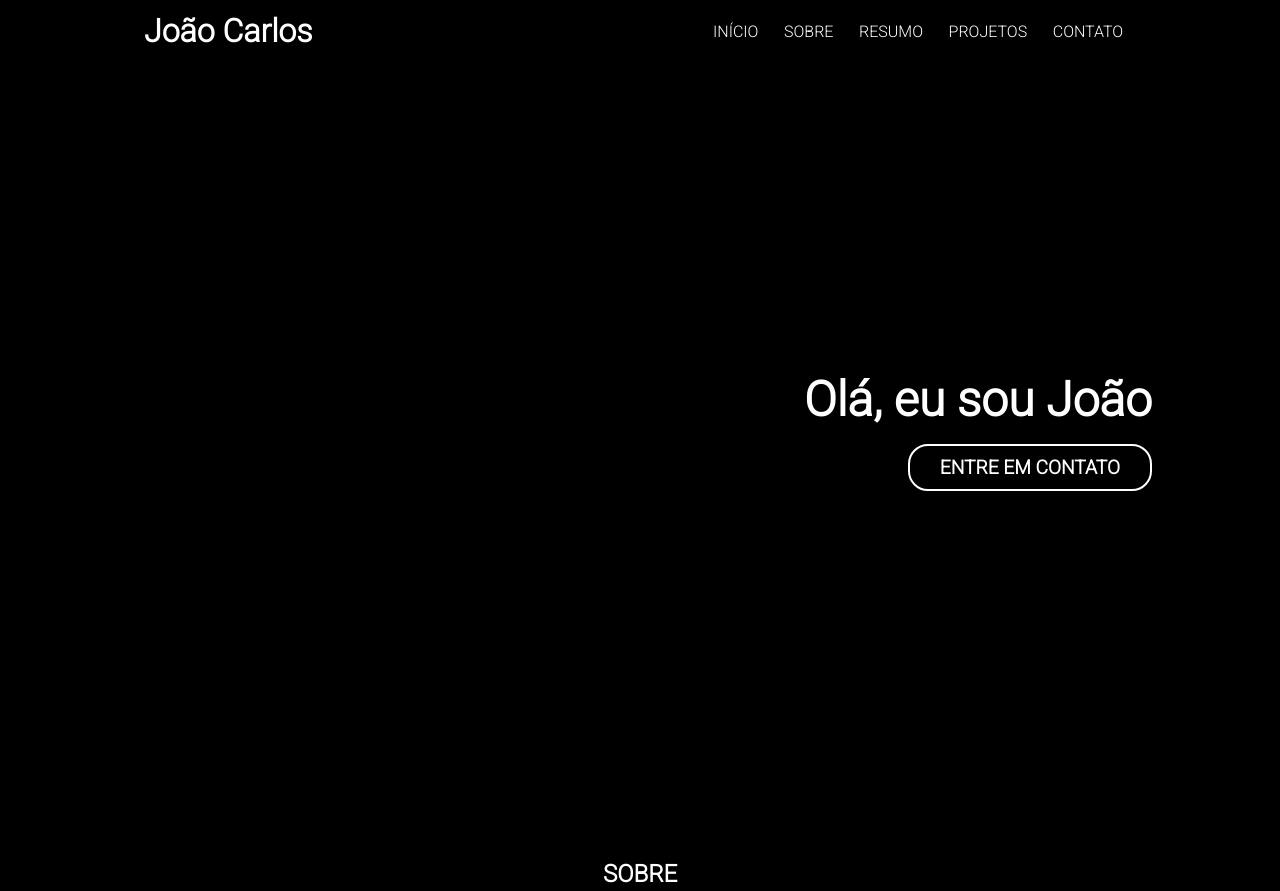
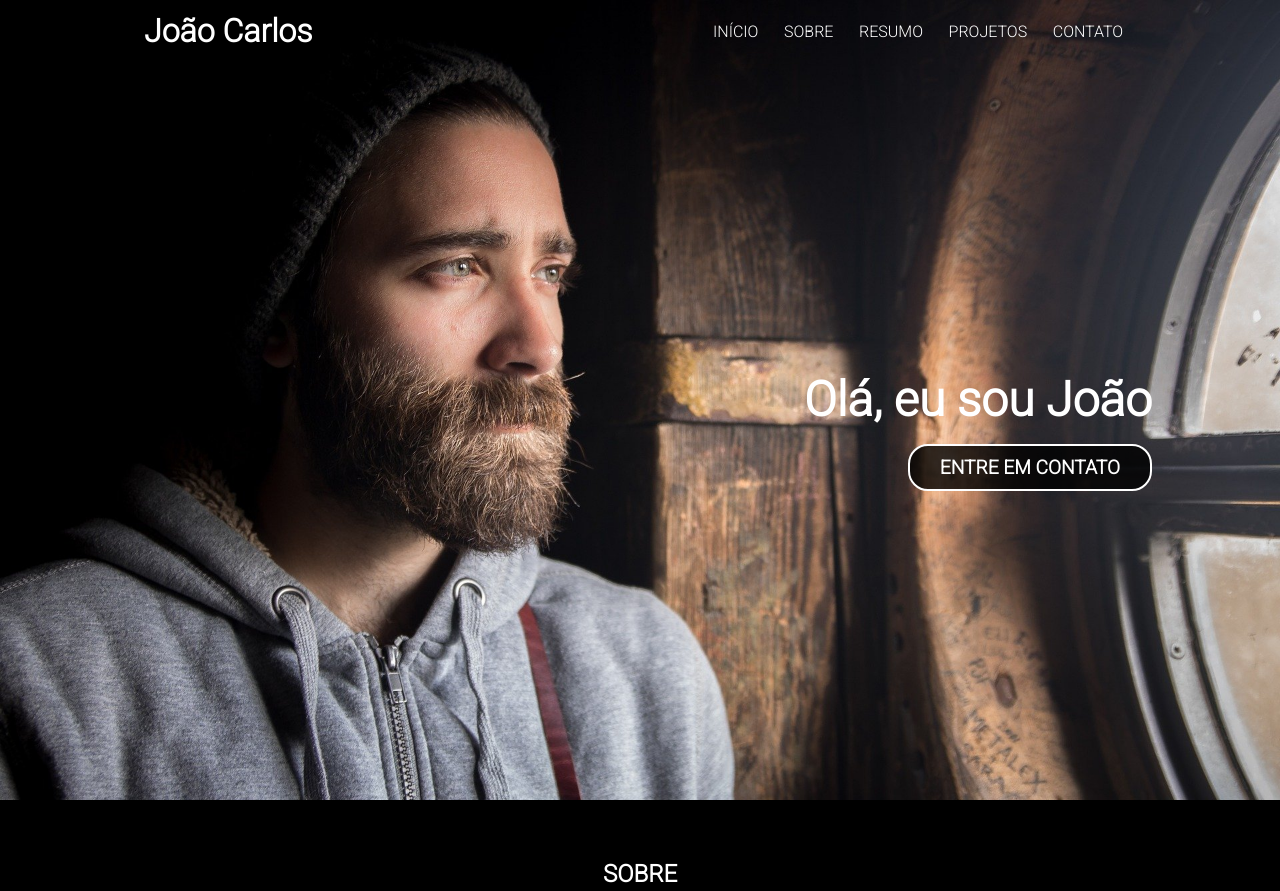
Before and after one commit to willianmarquess/templateportfolio, a plain HTML site: page index.html in a window 1280 px wide. Shown: the top 891 px of the page. Drawn offline with Linux system fonts and the light colour scheme; the site is published under a folder, as on GitHub Pages, so addresses that start at the root find nothing.

Commit message:
Update estilo.css

```diff
--- a/css/estilo.css
+++ b/css/estilo.css
@@ -14,7 +14,7 @@ body{
 #inicio{
     height: 100vh;
     width: 100%;
-    background-image: url('/img/joaozinho.jpg');
+    background-image: url('../img/joaozinho.jpg');
     background-size: cover;
     display: flex;
     justify-content: center;
```
